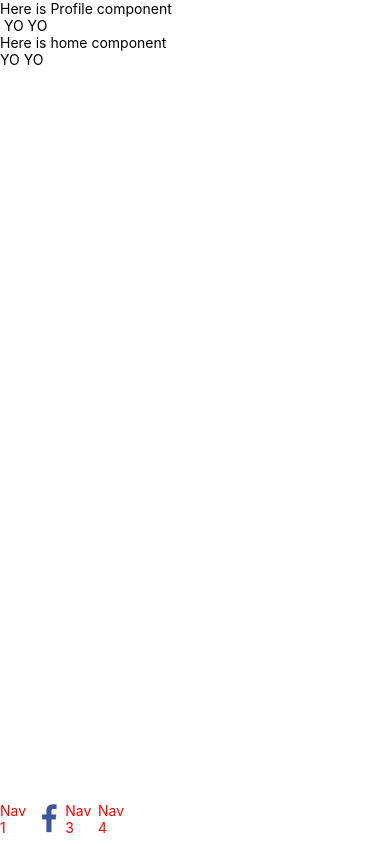
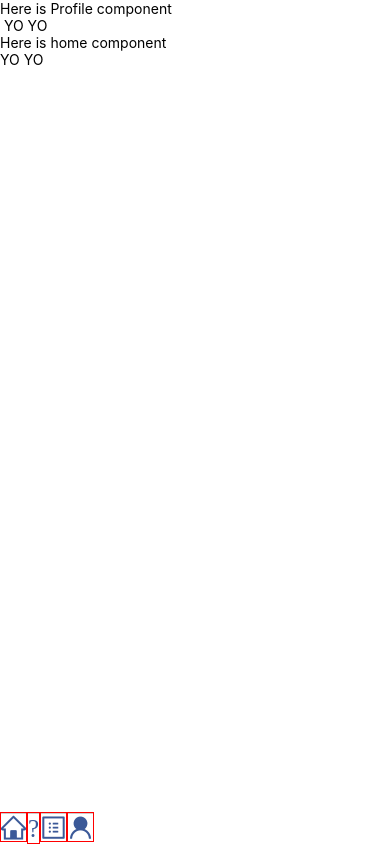
Before and after one commit to lijovijayan/social_media_app, a React Native app: screen / in a window 390 px wide. Built offline with nearby package versions, Linux system fonts and the light colour scheme.

Commit message:
bottom nav bar

```diff
--- a/app/sections/bottom_nav_bar.tsx
+++ b/app/sections/bottom_nav_bar.tsx
@@ -1,6 +1,6 @@
 import React from 'react';
-import Icon from 'react-native-vector-icons/FontAwesome';
-import { View, StyleSheet, Text } from 'react-native';
+import Icon from 'react-native-vector-icons/AntDesign';
+import { View, StyleSheet, Text, TouchableNativeFeedback } from 'react-native';
 interface Tab {
     child: any;
     style: {};
@@ -12,18 +12,20 @@ export class BottomNavBar extends React.Component {
                 backgroundColor: "yellow",
             },
             child:
-                <Text style={{ color: "red" }}>
-                    Nav 1
-            </Text>,
+                <Icon
+                    name="home"
+                    color="#3b5998"
+                    size={25}
+                />,
         }, {
             style: {
                 backgroundColor: "yellow",
             },
             child:
                 <Icon
-                    name="facebook"
+                    name="search1"
                     color="#3b5998"
-                    size={30}
+                    size={25}
                 />
         }
         , {
@@ -31,26 +33,32 @@ export class BottomNavBar extends React.Component {
                 backgroundColor: "yellow",
             },
             child:
-                <Text style={{ color: "red" }}>
-                    Nav 3
-            </Text>,
+                <Icon
+                    name="profile"
+                    color="#3b5998"
+                    size={25}
+                />,
         }, {
             style: {
                 backgroundColor: "yellow",
             },
             child:
-                <Text style={{ color: "red" }}>
-                    Nav 4
-            </Text>,
+                <Icon
+                    name="user"
+                    color="#3b5998"
+                    size={25}
+                />,
         },
     ];
     render() {
         return (
             <View style={style.bottomNavBar}>
                 {this.tabs.map((tab, i) =>
-                    <View style={style.tab} key={i}>
-                        {tab.child}
-                    </View>
+                    <TouchableNativeFeedback key={i}>
+                        <View style={style.tab} key={i}>
+                            {tab.child}
+                        </View>
+                    </TouchableNativeFeedback>
                 )
                 }
             </View >);
@@ -67,7 +75,9 @@ const style = StyleSheet.create(
             bottom: 0,
         },
         tab: {
-            height: 50,
+            borderTopColor: "#cccccc",
+            borderTopWidth: 1,
+            height: 55,
             alignSelf: "stretch",
             flex: 1,
             backgroundColor: "white",
```
